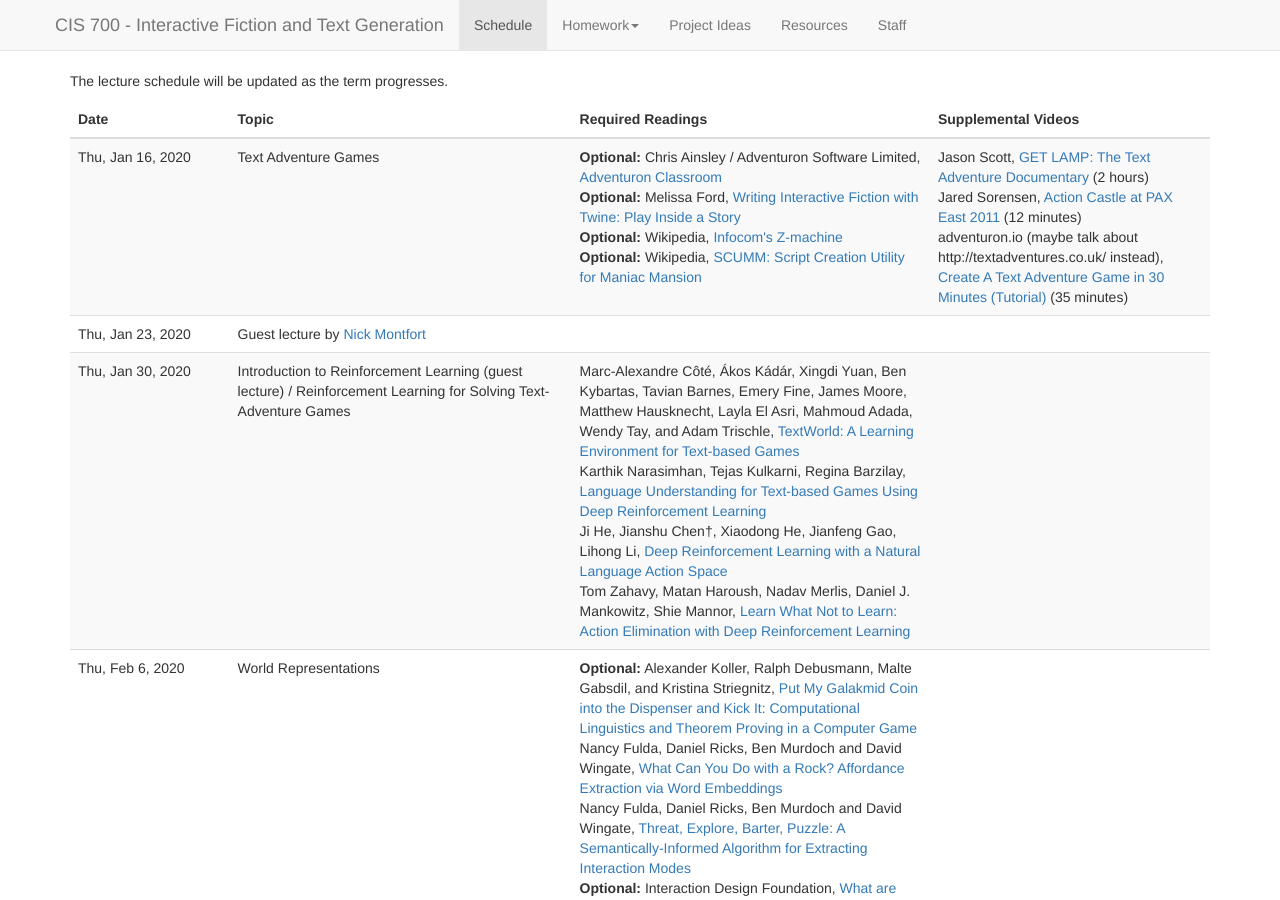
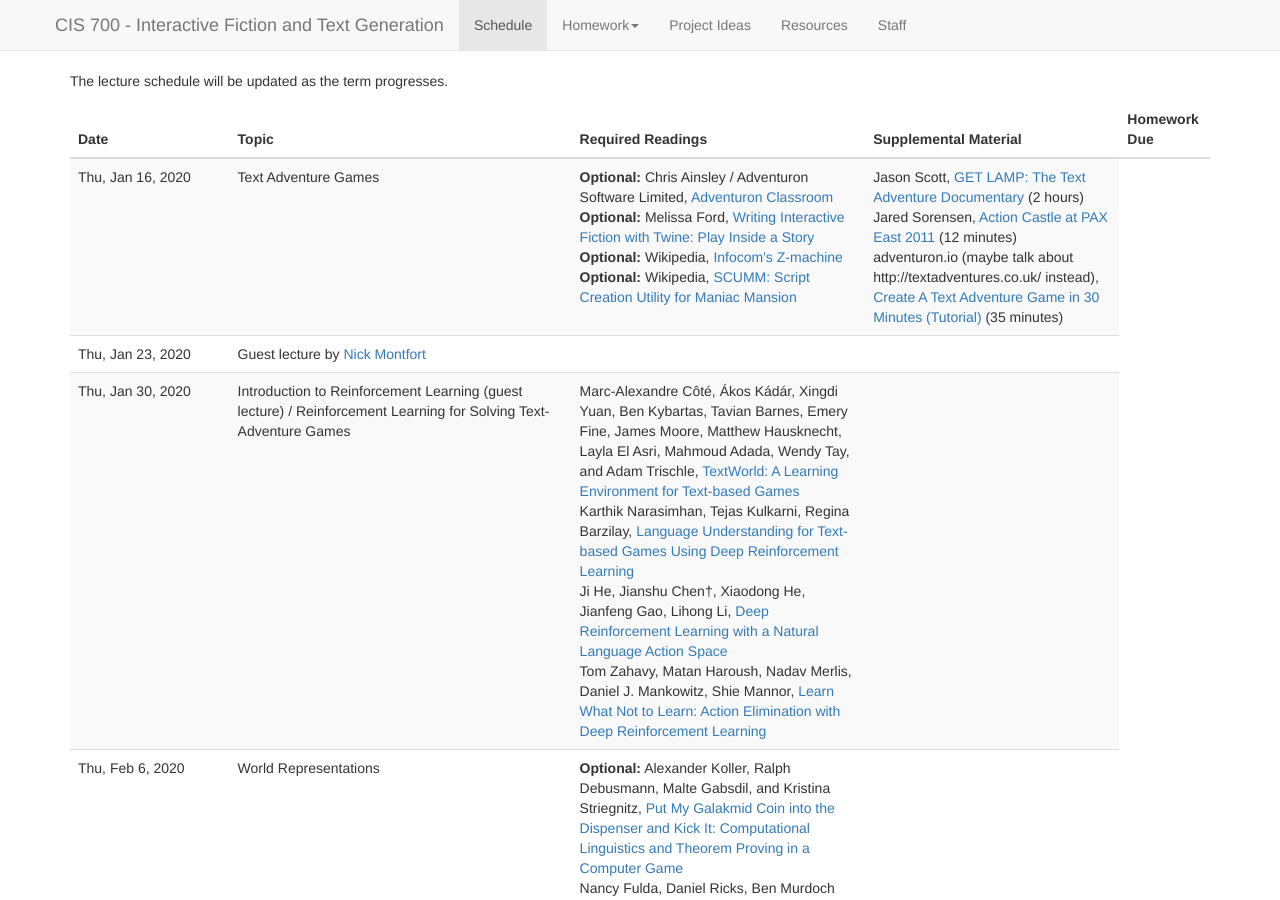
Before and after one commit to interactive-fiction-class/interactive-fiction-class.github.io, a Jekyll site: the page built from lectures.md, in a window 1280 px wide and 900 px high. Built offline with Jekyll 4.4.1, drawn with Linux system fonts in a browser that asks for light colours; nearby versions of some CDN libraries; a script that is not in the unit is left out.

Commit message:
Update lectures.md

```diff
--- a/lectures.md
+++ b/lectures.md
@@ -24,7 +24,8 @@ The lecture schedule will be updated as the term progresses.
       <th>Date</th>
       <th>Topic</th>
       <th>Required Readings</th>
-      <th>Supplemental Videos</th>
+      <th>Supplemental Material</th>
+      <th>Homework Due</th>
     </tr>
   </thead>
   <tbody>
```
